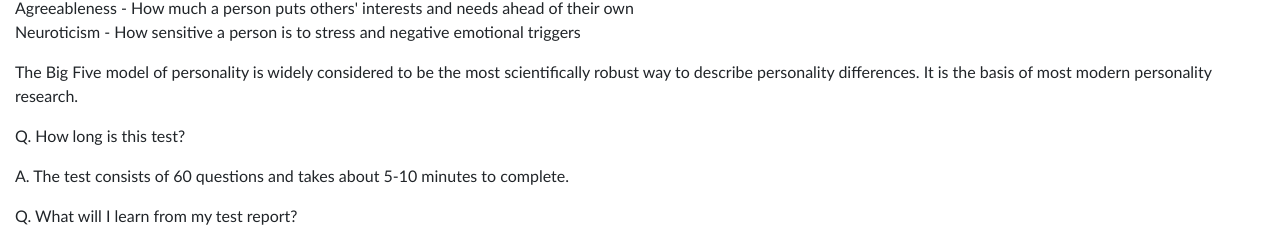
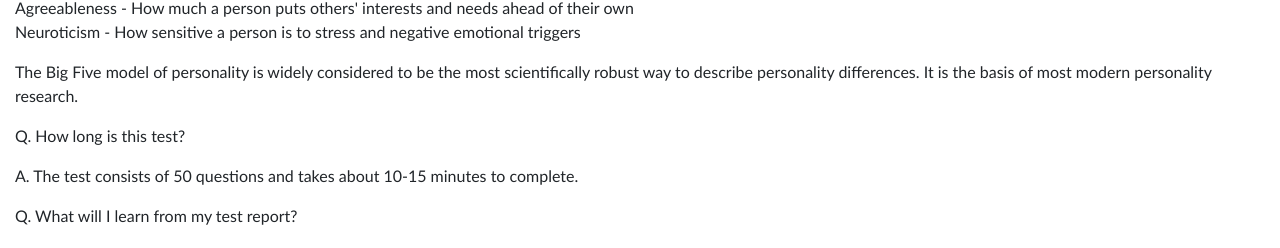
Before and after one commit to shifur/Personality_test_new, a React (Create React App) app in the folder client/: page / in a window 1280 px wide. Shown: the part 9758-10006 px from the top of the page. Built offline with nearby package versions, Linux system fonts and the light colour scheme.

Commit message:
Update FAQ test duration

```diff
--- a/client/src/Faqs/Faqs.js
+++ b/client/src/Faqs/Faqs.js
@@ -40,7 +40,7 @@ export default function Faqs() {
         <p>Q. How long is this test?</p>
 
         <p>
-          A. The test consists of 60 questions and takes about 5-10 minutes to
+          A. The test consists of 50 questions and takes about 10-15 minutes to
           complete.
         </p>
 
```
